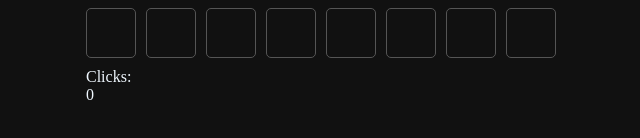
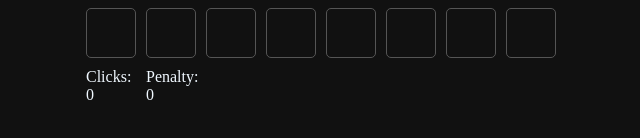
Before and after one commit to teebee78/ng-memory, an Angular app: page / in a window 1280 px wide. Shown: the part 474-612 px from the top of the page, without its empty margins (319-959 px from the left). Built offline with nearby package versions, Linux system fonts and the light colour scheme; a web font is replaced by a local one.

Commit message:
simple penalty score

```diff
--- a/src/app/board/board.component.html
+++ b/src/app/board/board.component.html
@@ -7,3 +7,4 @@
 />
 }
 <span>Clicks: {{ numberOfAttempts() }}</span>
+<span>Penalty: {{ penalty }}</span>
--- a/src/app/board/board.component.scss
+++ b/src/app/board/board.component.scss
@@ -1,5 +1,7 @@
 :host {
+  --cell-size: 50px;
   display: grid;
-  grid-template-columns: repeat(8, 50px);
-  gap: 10px ;
+  grid-template-columns: repeat(8, var(--cell-size));
+  gap: 10px;
+  grid-auto-rows: var(--cell-size);
 }
--- a/src/app/board/board.component.ts
+++ b/src/app/board/board.component.ts
@@ -3,8 +3,8 @@ import {
   computed,
   input,
   signal,
-  ɵclearResolutionOfComponentResourcesQueue,
 } from '@angular/core';
+import { JsonPipe } from '@angular/common';
 import { CardComponent } from '../card/card.component';
 
 @Component({
@@ -17,6 +17,12 @@ import { CardComponent } from '../card/card.component';
 export class BoardComponent {
   cards = input.required<string[]>();
   flipHistory = signal<number[]>([]);
+
+  flips: Array<{index: number, symbol: string}> = [];
+
+  penalty = 0;
+
+
   discovered = computed(() => {
     const flipedSymbols = this.flipHistory()
       .map((each) => this.cards().at(each))
@@ -54,5 +60,15 @@ export class BoardComponent {
       return;
     }
     this.flipHistory.update((current) => current.concat(cardIndex));
+
+
+    // new way without internal signals
+    this.flips.push({index: cardIndex, symbol: this.cards().at(cardIndex)!});
+    if (this.flips.length % 2 == 0) {
+      var [first, second] = this.flips.slice(-2);
+      if (first.symbol !== second.symbol) {
+        this.penalty += this.flips.filter(({symbol}) => symbol === second.symbol).length - 1;;
+      }
+    }
   }
 }
```
